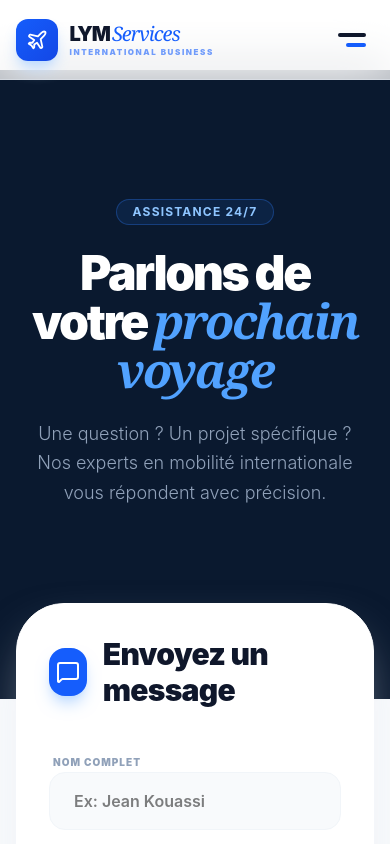
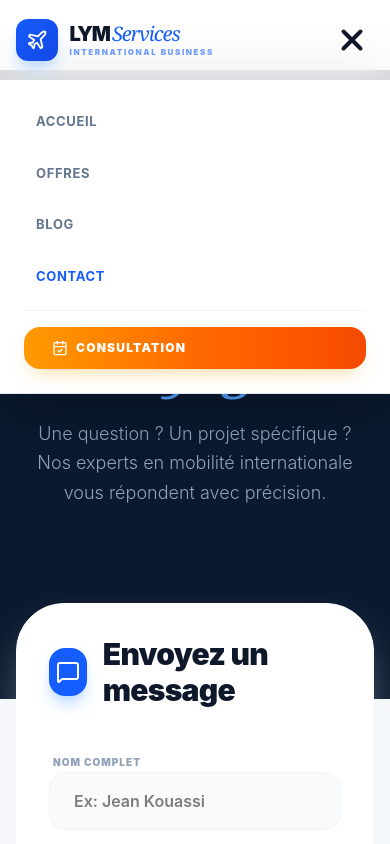
Before and after one commit to Sende45/lym-services, a React (Vite) app in the folder lym-services-app/: page /contact in a window 390 px wide. Both pictures are taken after a click on the button 352 px from the left and 39 px from the top of the page. Shown: the top 844 px of the page. Built offline with nearby package versions, Linux system fonts and the light colour scheme.

Commit message:
ajout des nouvelles mises à jours

```diff
--- a/lym-services-app/src/components/Header.jsx
+++ b/lym-services-app/src/components/Header.jsx
@@ -1,8 +1,11 @@
-import React from "react";
+import React, { useState } from "react"; // Ajout de useState
 import { NavLink } from "react-router-dom";
-import { Plane, CalendarCheck, LayoutDashboard } from "lucide-react";
+import { Plane, CalendarCheck, LayoutDashboard, Menu, X } from "lucide-react"; // Ajout de Menu et X
+import { motion, AnimatePresence } from "framer-motion"; // Pour une animation fluide
 
 function Header() {
+  const [isOpen, setIsOpen] = useState(false); // État pour le menu mobile
+
   // Style Elite pour les liens
   const navLinkClass = ({ isActive }) =>
     `relative flex items-center gap-2 px-3 py-2 font-bold text-[13px] uppercase tracking-wider transition-all duration-300 group ${
@@ -18,8 +21,15 @@ function Header() {
     }
   `;
 
+  const menuLinks = [
+    { name: "Accueil", path: "/" },
+    { name: "Offres", path: "/offres" },
+    { name: "Blog", path: "/blog" },
+    { name: "Contact", path: "/contact" }
+  ];
+
   return (
-    <header className="fixed top-0 left-0 right-0 h-20 bg-white/70 backdrop-blur-xl border-b border-slate-200/50 z-[1000] flex items-center">
+    <header className="fixed top-0 left-0 right-0 h-20 bg-white/80 backdrop-blur-xl border-b border-slate-200/50 z-[1000] flex items-center">
       <div className="w-[92%] max-w-7xl mx-auto flex justify-between items-center">
 
         {/* LOGO ELITE */}
@@ -37,15 +47,10 @@ function Header() {
           </div>
         </NavLink>
 
-        {/* NAVIGATION */}
+        {/* NAVIGATION DESKTOP */}
         <nav className="hidden lg:flex items-center gap-6">
           <ul className="flex items-center gap-2">
-            {[
-              { name: "Accueil", path: "/" },
-              { name: "Offres", path: "/offres" },
-              { name: "Blog", path: "/blog" },
-              { name: "Contact", path: "/contact" }
-            ].map((link) => (
+            {menuLinks.map((link) => (
               <li key={link.path}>
                 <NavLink to={link.path} className={navLinkClass}>
                   {({ isActive }) => (
@@ -63,9 +68,7 @@ function Header() {
 
           <div className="h-8 w-[1px] bg-slate-200/80 mx-2" />
 
-          {/* BOUTON CONSULTATION FIXÉ */}
           <NavLink to="/consultation" className={consultBtnClass}>
-            {/* On utilise une fonction pour accéder à isActive de manière sécurisée */}
             {({ isActive }) => (
               <>
                 <span className="absolute inset-0 w-full h-full bg-gradient-to-r from-transparent via-white/20 to-transparent -translate-x-full animate-[shimmer_3s_infinite] pointer-events-none"></span>
@@ -81,12 +84,43 @@ function Header() {
           </NavLink>
         </nav>
 
-        {/* MENU MOBILE ICONE */}
-        <button className="lg:hidden flex flex-col gap-1.5 items-end p-2">
-           <span className="w-7 h-1 bg-slate-900 rounded-full"></span>
-           <span className="w-5 h-1 bg-blue-600 rounded-full"></span>
+        {/* MENU MOBILE ICONE - MODIFIÉ */}
+        <button
+          onClick={() => setIsOpen(!isOpen)}
+          className="lg:hidden flex flex-col gap-1.5 items-end p-2 z-[1100]"
+        >
+          <span className={`h-1 bg-slate-900 rounded-full transition-all duration-300 ${isOpen ? "w-7 rotate-45 translate-y-2.5" : "w-7"}`}></span>
+          <span className={`h-1 bg-blue-600 rounded-full transition-all duration-300 ${isOpen ? "opacity-0" : "w-5"}`}></span>
+          <span className={`h-1 bg-slate-900 rounded-full transition-all duration-300 ${isOpen ? "w-7 -rotate-45 -translate-y-2.5" : "w-4"}`}></span>
         </button>
       </div>
+
+      {/* OVERLAY MENU MOBILE - AJOUTÉ */}
+      <AnimatePresence>
+        {isOpen && (
+          <motion.div
+            initial={{ opacity: 0, y: -20 }}
+            animate={{ opacity: 1, y: 0 }}
+            exit={{ opacity: 0, y: -20 }}
+            className="absolute top-20 left-0 right-0 bg-white border-b border-slate-200 shadow-2xl p-6 lg:hidden flex flex-col gap-4 z-[999]"
+          >
+            {menuLinks.map((link) => (
+              <NavLink
+                key={link.path}
+                to={link.path}
+                onClick={() => setIsOpen(false)}
+                className={navLinkClass}
+              >
+                {link.name}
+              </NavLink>
+            ))}
+            <hr className="border-slate-100" />
+            <NavLink to="/consultation" onClick={() => setIsOpen(false)} className={consultBtnClass}>
+              <CalendarCheck size={16} /> Consultation
+            </NavLink>
+          </motion.div>
+        )}
+      </AnimatePresence>
     </header>
   );
 }
```
